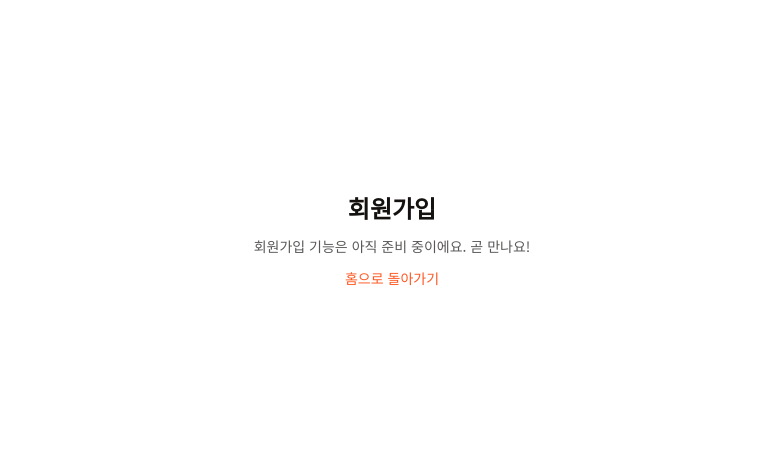
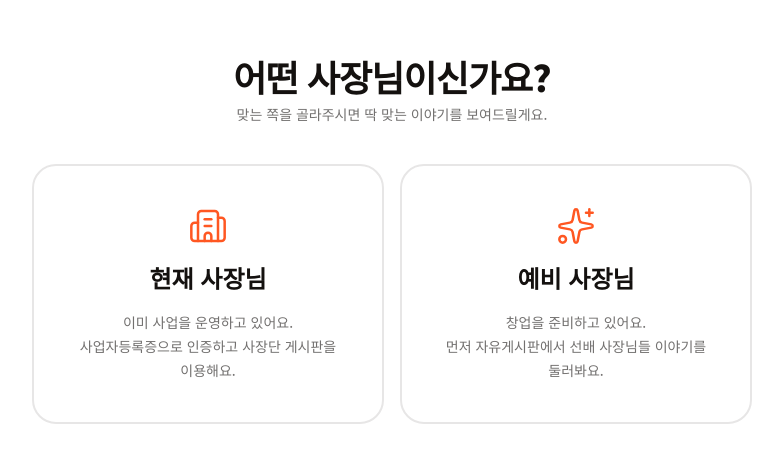
Before and after one commit to sjhun94/Sajangdan, a Next.js app: page /signup in a window 1280 px wide. Shown: the part 160-622 px from the top of the page, without its empty margins (248-1031 px from the left). Built offline with nearby package versions, Linux system fonts and the light colour scheme.

Commit message:
feat: 회원가입 진입 시 현재/예비 사장님 선택 화면 추가
/signup 접속하면 큰 카드 2개(현재 사장님 / 예비 사장님)로 먼저
선택하도록 하고, 선택 결과를 쿼리 파라미터로 받아 다음 단계를 구분.

```diff
--- a/src/app/signup/page.tsx
+++ b/src/app/signup/page.tsx
@@ -1,15 +1,71 @@
 import Link from "next/link";
+import { Building2, Sparkles } from "lucide-react";
 
-export default function SignupPage() {
+export default async function SignupPage({
+  searchParams,
+}: {
+  searchParams: Promise<{ type?: string }>;
+}) {
+  const { type } = await searchParams;
+
+  if (type === "owner" || type === "prospective") {
+    return (
+      <div className="mx-auto flex w-full max-w-sm flex-1 flex-col items-center justify-center gap-3 px-6 text-center">
+        <h1 className="text-2xl font-bold">
+          {type === "owner" ? "현재 사장님" : "예비 사장님"}으로 가입
+        </h1>
+        <p className="text-sm text-foreground/70">
+          회원가입 양식은 아직 준비 중이에요. 곧 만나요!
+        </p>
+        <Link href="/signup" className="text-sm font-medium text-accent">
+          다시 선택하기
+        </Link>
+        <Link href="/" className="text-sm font-medium text-foreground/50">
+          홈으로 돌아가기
+        </Link>
+      </div>
+    );
+  }
+
   return (
-    <div className="mx-auto flex w-full max-w-sm flex-1 flex-col items-center justify-center gap-3 px-6 text-center">
-      <h1 className="text-2xl font-bold">회원가입</h1>
-      <p className="text-sm text-foreground/70">
-        회원가입 기능은 아직 준비 중이에요. 곧 만나요!
-      </p>
-      <Link href="/" className="text-sm font-medium text-accent">
-        홈으로 돌아가기
-      </Link>
+    <div className="mx-auto flex w-full max-w-3xl flex-1 flex-col items-center justify-center gap-10 px-6 py-16">
+      <div className="flex flex-col items-center gap-2 text-center">
+        <h1 className="text-3xl font-black tracking-tight sm:text-4xl">
+          어떤 사장님이신가요?
+        </h1>
+        <p className="text-sm text-foreground/60">
+          맞는 쪽을 골라주시면 딱 맞는 이야기를 보여드릴게요.
+        </p>
+      </div>
+      <div className="grid w-full grid-cols-1 gap-4 sm:grid-cols-2">
+        <Link
+          href="/signup?type=owner"
+          className="group flex flex-col items-center gap-4 rounded-3xl border-2 border-foreground/10 p-10 text-center transition-colors hover:border-accent"
+        >
+          <Building2
+            className="h-10 w-10 text-accent"
+            strokeWidth={1.5}
+          />
+          <span className="text-2xl font-bold">현재 사장님</span>
+          <span className="text-sm leading-6 text-foreground/60">
+            이미 사업을 운영하고 있어요.
+            <br />
+            사업자등록증으로 인증하고 사장단 게시판을 이용해요.
+          </span>
+        </Link>
+        <Link
+          href="/signup?type=prospective"
+          className="group flex flex-col items-center gap-4 rounded-3xl border-2 border-foreground/10 p-10 text-center transition-colors hover:border-accent"
+        >
+          <Sparkles className="h-10 w-10 text-accent" strokeWidth={1.5} />
+          <span className="text-2xl font-bold">예비 사장님</span>
+          <span className="text-sm leading-6 text-foreground/60">
+            창업을 준비하고 있어요.
+            <br />
+            먼저 자유게시판에서 선배 사장님들 이야기를 둘러봐요.
+          </span>
+        </Link>
+      </div>
     </div>
   );
 }
```
